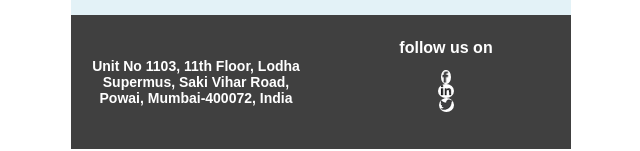
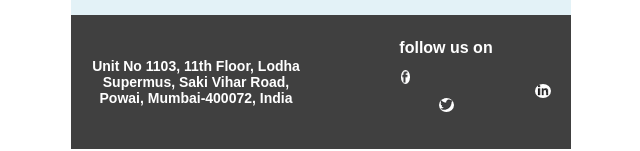
Before and after one commit to 1305-shivanijha/emailer2, a plain HTML site: page index.html in a window 1280 px wide. Shown: the part 1087-1238 px from the top of the page, 319-959 px from the left. Drawn offline with Linux system fonts and the light colour scheme.

Commit message:
Update index.html

```diff
--- a/index.html
+++ b/index.html
@@ -326,8 +326,8 @@
 </div>
 <div class="column44" style="color:#7b7c7e;font-size:20px;">
 <h2 style="font-size:16px;color:white;">follow us on</h2>
-<img alt="Avatar" src="ff.png" style="height:14px;border-radius:50%;"/>
-<img alt="Avatar" src="li.png" style="height:14px;border-radius:50%;"/>
+<img alt="Avatar" src="ff.png" style="height:14px;border-radius:50%;margin-left:70px;margin-right:10px;"/>
+<img alt="Avatar" src="li.png" style="height:14px;border-radius:50%;margin-right:10px;"/>
 <img alt="Avatar" src="tt.png" style="height:14px;border-radius:50%;"/>
 
 
```
